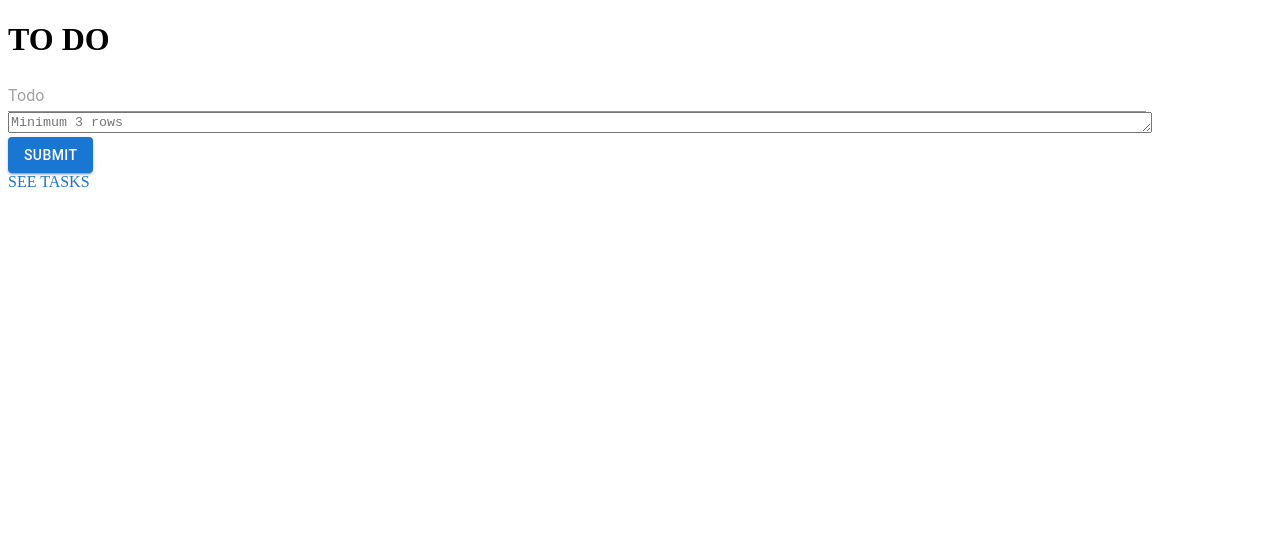
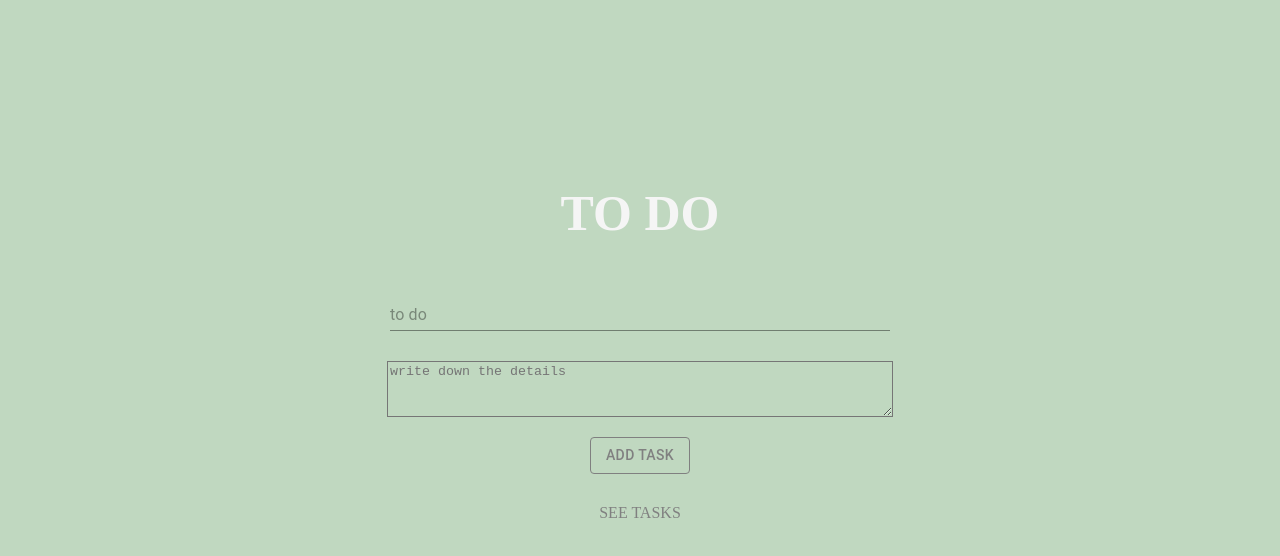
Before and after one commit to zerofille/to_do_vol.2, a React (Create React App) app: page /#/ in a window 1280 px wide. Shown: the top 556 px of the page. Built offline with nearby package versions, Linux system fonts and the light colour scheme; the HTML template or start-up script is replaced by a standard one.

Commit message:
Add simple styles to main page

```diff
--- a/db.json
+++ b/db.json
@@ -23,6 +23,24 @@
       "title": "task",
       "text": "text of task",
       "task_status": "planned"
+    },
+    {
+      "id": 1643129170495,
+      "title": ",,,,",
+      "text": "jjjj",
+      "task_status": "planned"
+    },
+    {
+      "id": 1643129294618,
+      "title": "xcvbnm",
+      "text": "sdfghj",
+      "task_status": "planned"
+    },
+    {
+      "id": 1643129322582,
+      "title": "sdfghj",
+      "text": "xcvb",
+      "task_status": "planned"
     }
   ]
 }
--- /dev/null
+++ b/src/Components/Task/Task.sass
@@ -0,0 +1,67 @@
+
+.taskWrap
+  display: flex
+  flex-direction: column
+  justify-content: center
+  align-items: center
+  width: 800px
+  margin: 0 auto
+  margin-bottom: 20px
+  padding-bottom: 20px
+  background-color: #F5EEDC
+
+.taskContent
+  display: flex
+  flex-direction: row
+  justify-content: center
+  align-content: center
+
+.title
+  font-size: 20px
+  color: #ECB390
+
+.taskBody
+  display: flex
+  flex-direction: row
+  justify-content: flex-end
+
+  width: 80%
+
+.taskText
+  margin-right: 10px
+  color: #ECB390
+  margin-top: 10px
+
+.textWrap
+  width: 300px
+
+
+.textBody
+  display: flex
+  flex-direction: column
+  justify-content: center
+  align-items: center
+
+#btn
+  background-color: transparent
+  height: 30px
+  width: 30px
+
+.radioWrap
+  display: flex
+  flex-direction: column
+  justify-content: center
+  margin-left: 10px
+  padding-left: 10px
+
+.status, #demo-radio-buttons-group-label
+  color: #DD4A48
+
+.deleteStatusWrap
+  display: flex
+  flex-direction: row
+  justify-content: center
+  align-items: center
+
+.css-ahj2mt-MuiTypography-root
+  color: #DD4A48
--- /dev/null
+++ b/src/Components/TaskAdder/TaskAdder.sass
@@ -0,0 +1,11 @@
+.MuiInput-root
+  width: 800px
+.mainWrapper
+  display: flex
+  flex-direction: column
+  align-items: center
+  justify-content: center
+.input-row, .formWrap
+  display: flex
+  flex-direction: column
+  align-items: center
--- a/src/Components/TaskAdder/TaskAdder.tsx
+++ b/src/Components/TaskAdder/TaskAdder.tsx
@@ -9,6 +9,7 @@
 import Input from '@mui/material/Input';
 import TextareaAutosize from '@mui/material/TextareaAutosize';
 import Button from '@mui/material/Button';
+import './TaskAdder.sass'
 
 interface MyFormValues {
   title: string
@@ -28,23 +29,18 @@
     form.reset()
   }
   return (
-    <div>
+    <div className="mainWrapper">
       <Form validate={validate(validationSchema)} onSubmit={(values, form) => {
         submitHandler(values, form)
       }} render={({handleSubmit}) => {
         return <form onSubmit={handleSubmit}>
-
+          <div className="formWrap">
             <Field name="title">
               {field => (
                 <div className="input-row">
-                <Input
-                  {...field.input} type="text"
-                  placeholder="Todo"
-                  inputProps={{
-                    'aria-label': 'Description'
-                  }}
-                  style={{width: '90%'}}/>
 
+                  <Input {...field.input} type="text" sx={{width: 500, marginTop: 3}} color="secondary"
+                         placeholder="to do"/>
                   {field.meta.touched && field.meta.error && (
                     <span className="error">{field.meta.error}</span>
                   )}
@@ -56,22 +52,24 @@
                 <div className="input-row">
                   <TextareaAutosize
                     {...field.input}
-                  aria-label="minimum height"
-                  placeholder="Minimum 3 rows"
-                  style={{width: '90%'}}
+                    aria-label="empty textarea"
+                    placeholder="write down the details"
+                    style={{width: 500, height: 50, background: 'inherit', marginTop: 30}}
                   />
-
                   {field.meta.touched && field.meta.error && (
                     <span className="error">{field.meta.error}</span>
                   )}
                 </div>
               )}
             </Field>
-          <Button variant="contained" type={"submit"}>Submit</Button>
+            <Button style={{borderColor: 'grey', color: 'grey', marginTop: 20}} variant="outlined" type={'submit'}>ADD
+              TASK</Button>
+          </div>
         </form>
       }
       }
       />
+
     </div>
   );
 }
--- /dev/null
+++ b/src/Pages/MainPage/MainPage.sass
@@ -0,0 +1,11 @@
+.mainWrap
+  display: flex
+  flex-direction: column
+  justify-content: center
+  align-items: center
+  margin-top: 150px
+  .heading
+    font-size: 50px
+  .link
+    color: grey
+    margin-top: 30px
--- a/src/Pages/MainPage/MainPage.tsx
+++ b/src/Pages/MainPage/MainPage.tsx
@@ -1,13 +1,13 @@
 import React from 'react';
-import { TaskAdder } from './../../Components/TaskAdder/TaskAdder';
+import { TaskAdder } from '../../Components/TaskAdder/TaskAdder';
 import Link from '@mui/material/Link';
-
+import "./MainPage.sass"
 function MainPage() {
   return (
-    <div>
-      <h1>TO DO</h1>
+    <div className="mainWrap">
+      <h1 className="heading">TO DO</h1>
       <TaskAdder/>
-      <Link href="/#/mytodos" underline="hover">
+      <Link className="link" href="/#/mytodos" underline="hover">
         {'SEE TASKS'}
       </Link>
 
--- /dev/null
+++ b/src/Pages/TaskPage/TasksPage.tsx
@@ -0,0 +1,19 @@
+import React from 'react';
+import TasksList from './../../Components/TaskList/TaskList';
+import Link from '@mui/material/Link';
+import './TaskPage.sass'
+
+function TasksPage() {
+
+
+  return (
+    <div className="wrapper">
+      <TasksList/>
+      <Link className="link" href="/" underline="hover">
+        {'ADD TASK'}
+      </Link>
+    </div>
+  );
+}
+
+export default TasksPage;
```
Also changed, not shown: src/Components/Task/task.css (deleted, +0 -23 lines), src/Pages/TasksPage.tsx (deleted, +0 -20 lines). Lines whose indentation alone changed are shown as unchanged.
